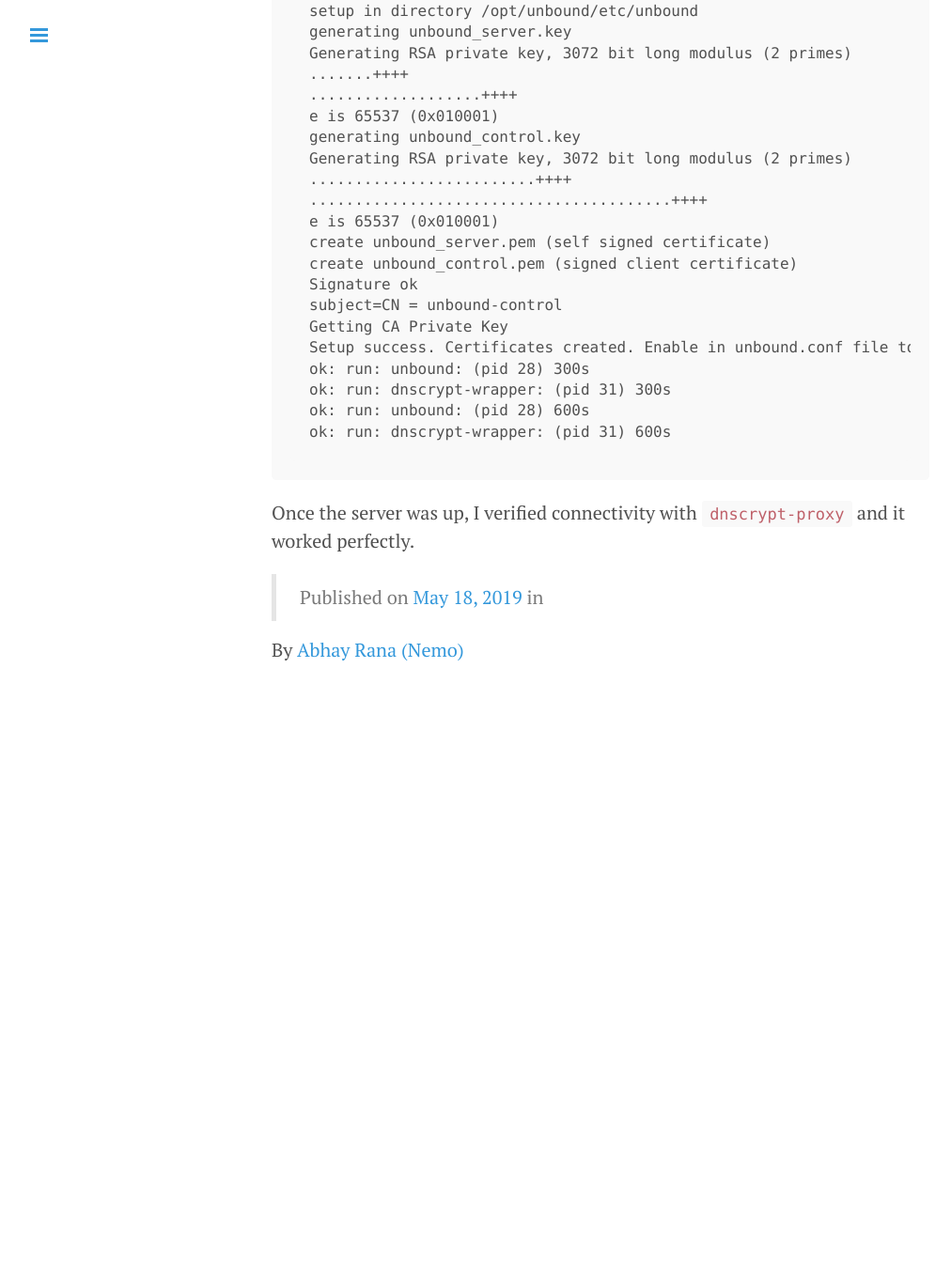
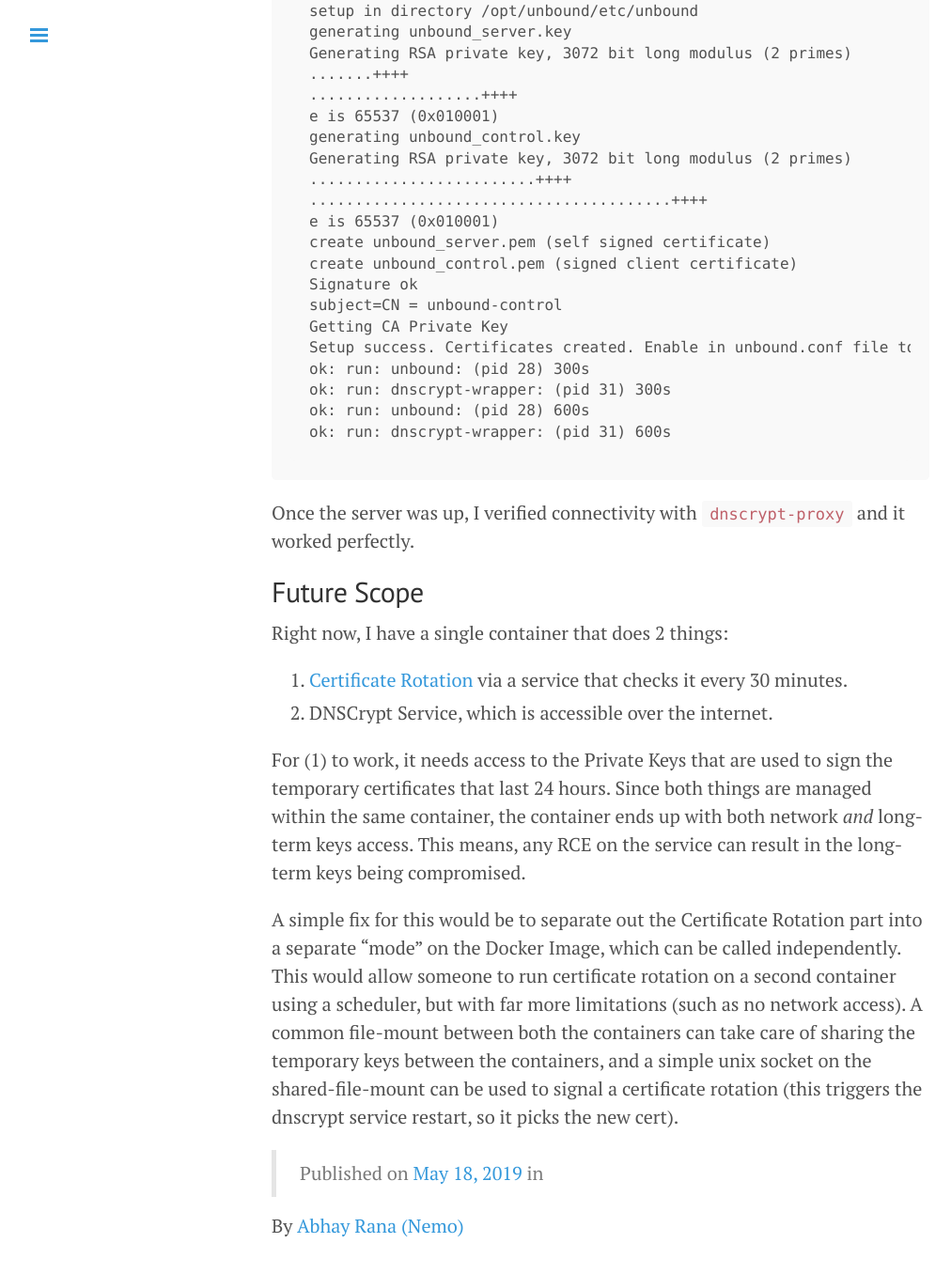
Before and after one commit to captn3m0/captn3m0.github.com, a Jekyll site: the page built from _posts/2019-05-18-dnscrypt-migrating-to-docker.md, in a window 1280 px wide and 1400 px high, scrolled down 2192 px. Shown: the top 1356 px of the window at 94% size, without its empty margins (1-1013 px from the left). Built offline with Jekyll 4.4.1, drawn with Linux system fonts in a browser that asks for light colours; before the commit the page ends 2979 px from its top, so only the background shows below that.

Commit message:
Add idea on future scope

```diff
--- a/_posts/2019-05-18-dnscrypt-migrating-to-docker.md
+++ b/_posts/2019-05-18-dnscrypt-migrating-to-docker.md
@@ -87,6 +87,17 @@ ok: run: dnscrypt-wrapper: (pid 31) 600s
 
 Once the server was up, I verified connectivity with `dnscrypt-proxy` and it worked perfectly.
 
+## Future Scope
+
+Right now, I have a single container that does 2 things:
+
+1. [Certificate Rotation](https://github.com/DNSCrypt/dnscrypt-server-docker/blob/master/key-rotation.sh#L3) via a service that checks it every 30 minutes.
+2. DNSCrypt Service, which is accessible over the internet.
+
+For (1) to work, it needs access to the Private Keys that are used to sign the temporary certificates that last 24 hours. Since both things are managed within the same container, the container ends up with both network _and_ long-term keys access. This means, any RCE on the service can result in the long-term keys being compromised.
+
+A simple fix for this would be to separate out the Certificate Rotation part into a separate "mode" on the Docker Image, which can be called independently. This would allow someone to run certificate rotation on a second container using a scheduler, but with far more limitations (such as no network access). A common file-mount between both the containers can take care of sharing the temporary keys between the containers, and a simple unix socket on the shared-file-mount can be used to signal a certificate rotation (this triggers the dnscrypt service restart, so it picks the new cert).
+
 [doc]: https://captnemo.in/dnscrypt/
 [lists]: https://dnscrypt.info/public-servers
 [anchor]: https://www.digitalocean.com/docs/networking/floating-ips/how-to/find-anchor-ips/
```
